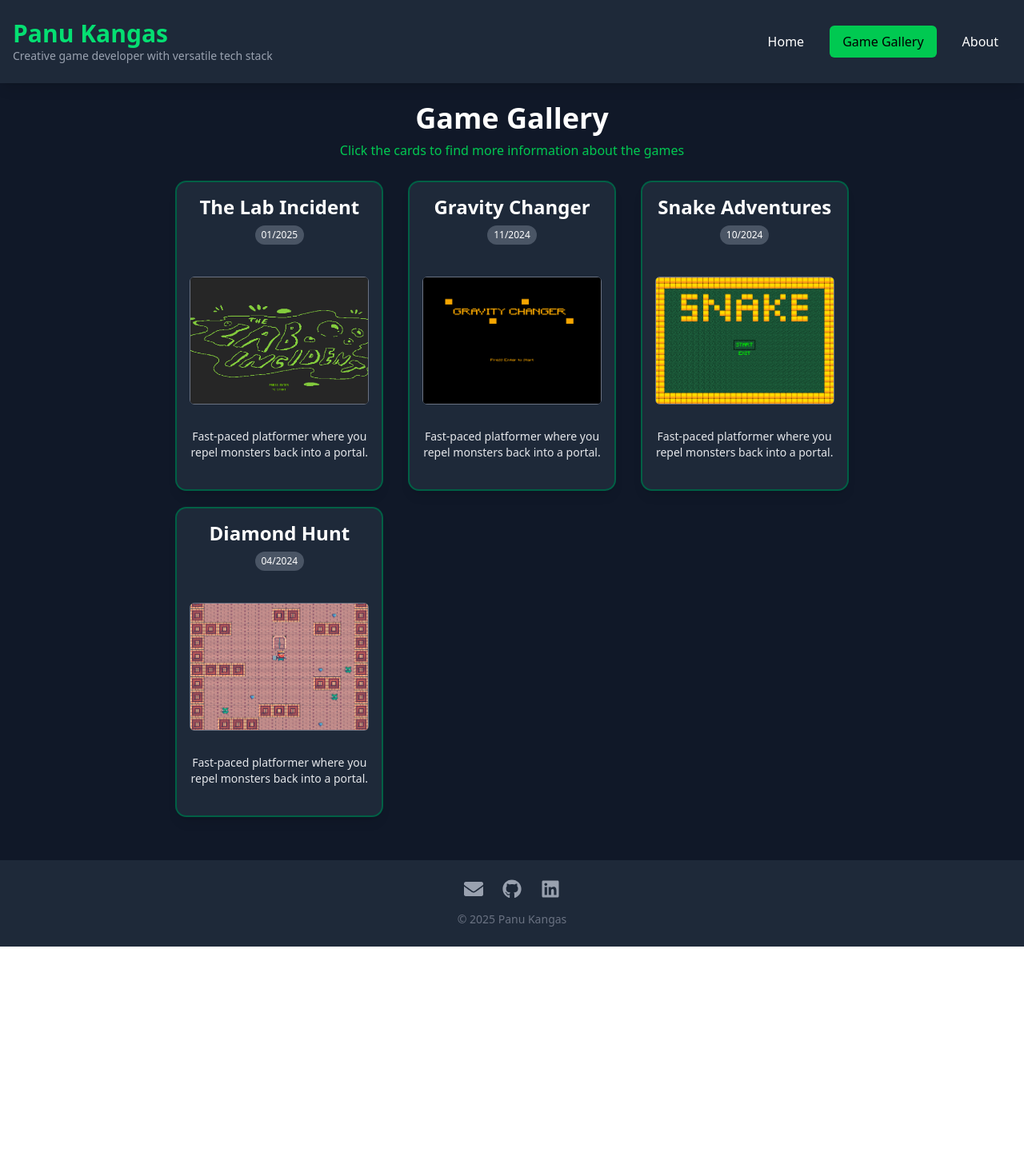
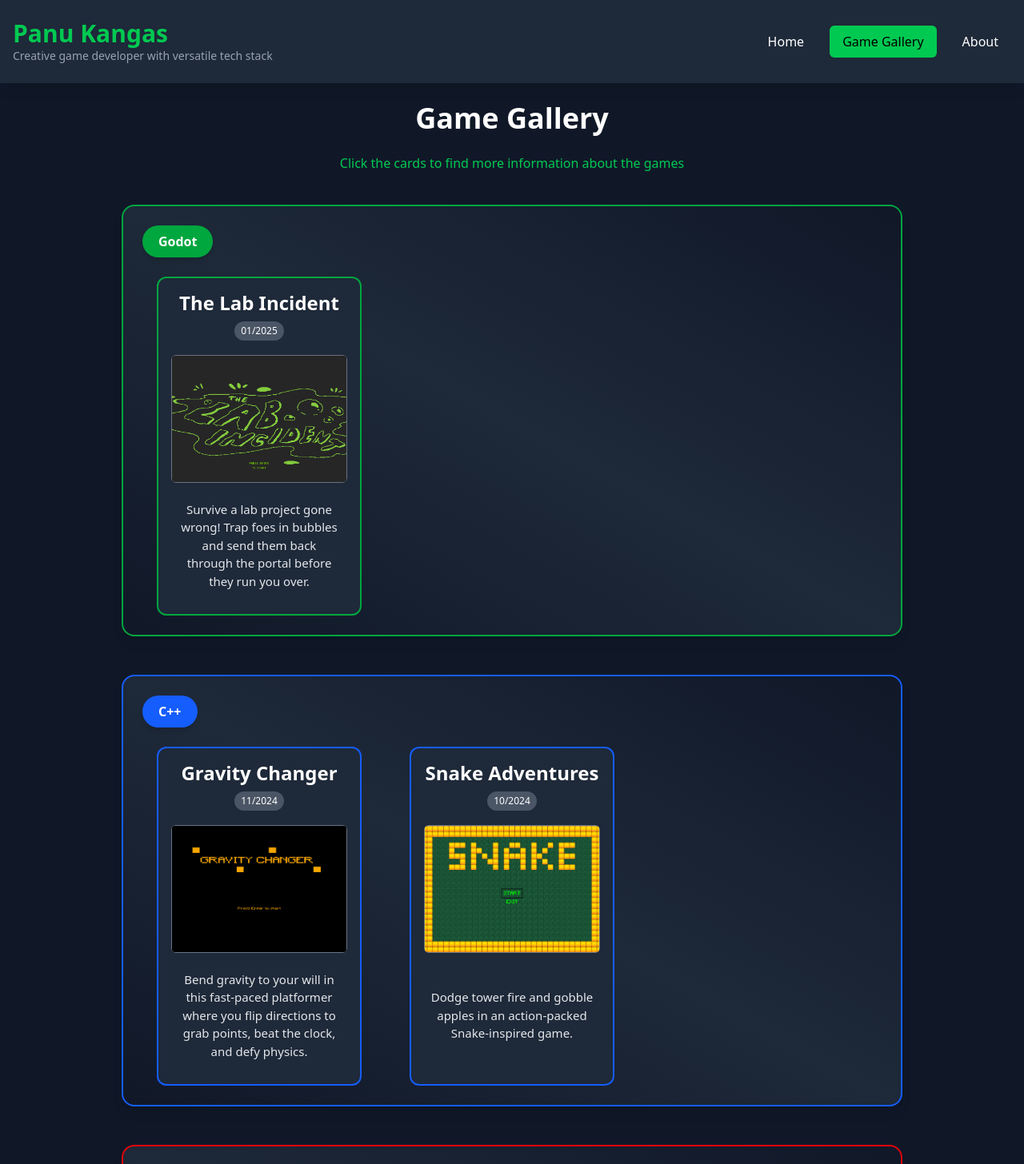
Before and after one commit to panu-kangas/game-portfolio, a React (Vite) app: page /gallery in a window 1280 px wide. Shown: the top 1456 px of the page at 80% size. Before the commit the page ends 1184 px from the top, so only its background shows below. Built offline with nearby package versions, Linux system fonts and the light colour scheme.

Commit message:
Updated landing page layout and text, changed Footer mail icon logic and added separate sectiond for tech stacks in Game Gallery

```diff
--- a/src/App.tsx
+++ b/src/App.tsx
@@ -4,6 +4,7 @@ import Gallery from './pages/Gallery'
 import About from './pages/About'
 import Header from './components/Header'
 import Footer from './components/Footer'
+import ScrollToTop from './components/ScrollToTop'
 
 function App() {
   return (
@@ -11,11 +12,14 @@ function App() {
 		<Header />
 
     <main className="flex-grow">
+		<ScrollToTop>
 			<Routes>
 				<Route path="/" element={<Home />} />
 				<Route path="/gallery" element={<Gallery />} />
 				<Route path="/about" element={<About />} />
 			</Routes>
+		</ScrollToTop>
+
     </main>
 
       <Footer />
--- a/src/components/Footer.tsx
+++ b/src/components/Footer.tsx
@@ -1,38 +1,105 @@
-import React from 'react'
+import React, { useState, useRef, useEffect } from 'react'
 import { FaGithub, FaLinkedin, FaEnvelope } from 'react-icons/fa'
 
 const Footer: React.FC = () => {
+  const [showEmailPopup, setShowEmailPopup] = useState(false)
+  const [copied, setCopied] = useState(false)
+  const popupRef = useRef<HTMLDivElement>(null)
+  const buttonRef = useRef<HTMLButtonElement>(null)
+
+  const email = 'kangas.panu@gmail.com'
+
+  useEffect(() => {
+    const handleClickOutside = (event: MouseEvent) => {
+      const target = event.target as Node
+      if (
+        popupRef.current &&
+        !popupRef.current.contains(target) &&
+        buttonRef.current &&
+        !buttonRef.current.contains(target)
+      ) {
+        setShowEmailPopup(false)
+        setCopied(false)
+      }
+    }
+
+    document.addEventListener('mousedown', handleClickOutside)
+    return () => {
+      document.removeEventListener('mousedown', handleClickOutside)
+    }
+  }, [])
+
+  const handleCopy = async () => {
+    try {
+      await navigator.clipboard.writeText(email)
+      setCopied(true)
+      setTimeout(() => setCopied(false), 2000)
+    } catch (err) {
+      console.error('Failed to copy email:', err)
+    }
+  }
+
+  const togglePopup = () => {
+    setShowEmailPopup((prev) => !prev)
+    setCopied(false)
+  }
+
   return (
     <footer className="bg-gray-800 text-gray-400 text-center p-6 mt-8">
-      <div className="flex justify-center space-x-6 items-center">
-        <a
-          href="mailto:kangas.panu@gmail.com"
-          aria-label="Email"
-          className="hover:text-green-400 transition-colors"
-        >
-          <FaEnvelope className="w-6 h-6" />
-        </a>
+      <div className="flex justify-center gap-6 items-center relative">
 
+        {/* Email Icon + Popup */}
+        <div className="relative flex items-center justify-center">
+          <button
+            ref={buttonRef}
+            onClick={togglePopup}
+            aria-label="Show Email"
+            className="hover:text-green-400 transition-colors"
+          >
+            <FaEnvelope className="w-6 h-6" />
+          </button>
+
+          {showEmailPopup && (
+            <div
+              ref={popupRef}
+              className="absolute bottom-8 left-1/2 -translate-x-1/2 bg-gray-700 border border-green-400 text-white text-sm rounded-lg px-4 py-2 shadow-lg z-50"
+            >
+              <div className="flex flex-col items-center">
+                <span className="font-mono mb-2">{email}</span>
+                <button
+                  onClick={handleCopy}
+                  className="text-sm px-3 py-1 rounded-md bg-green-500 hover:bg-green-400 text-black transition"
+                >
+                  {copied ? 'Copied!' : 'Copy'}
+                </button>
+              </div>
+            </div>
+          )}
+        </div>
+
+        {/* GitHub */}
         <a
           href="https://github.com/panu-kangas"
           target="_blank"
           rel="noopener noreferrer"
           aria-label="GitHub"
-          className="hover:text-green-400 transition-colors"
+          className="hover:text-green-400 transition-colors flex items-center justify-center"
         >
           <FaGithub className="w-6 h-6" />
         </a>
 
+        {/* LinkedIn */}
         <a
           href="https://linkedin.com/in/panu-kangas"
           target="_blank"
           rel="noopener noreferrer"
           aria-label="LinkedIn"
-          className="hover:text-green-400 transition-colors"
+          className="hover:text-green-400 transition-colors flex items-center justify-center"
         >
           <FaLinkedin className="w-6 h-6" />
         </a>
       </div>
+
       <p className="mt-4 text-sm text-gray-500">
         © {new Date().getFullYear()} Panu Kangas
       </p>
--- a/src/components/GameCard.tsx
+++ b/src/components/GameCard.tsx
@@ -20,14 +20,14 @@ const techIcons: Record<string, JSX.Element> = {
   MLX: <img src={MlxLogo} alt="MLX42" className="w-15 h-9" />
 }
 
-const GameCard = (props: GameCardProps) => {
+const GameCard = (props: GameCardProps & { borderClass?: string }) => {
   const {
     title,
     releaseDate,
     previewImg,
-    stack,
     shortDescription,
     bgColor,
+    borderClass = 'border-gray-600',
   } = props
 
   const [hovered, setHovered] = useState(false)
@@ -36,14 +36,17 @@ const GameCard = (props: GameCardProps) => {
   return (
     <>
 		<div
-        className={`relative w-64 h-96 rounded-xl overflow-hidden shadow-lg transition-all duration-300 cursor-pointer p-4 flex flex-col justify-between
-		${hovered ? 'scale-105 shadow-2xl ring-3 ring-emerald-500 ring-opacity-50' : 'shadow-l ring-2 ring-emerald-800 ring-opacity-50'}
+		className={`relative w-64 h-[424px] rounded-xl overflow-hidden transition-all duration-300 cursor-pointer p-4 flex flex-col
 			${bgColor}
+			${hovered
+			? `scale-105 border-4 ${borderClass.replace('border-', 'border-')}`
+			: `border-2 ${borderClass}`}
 		`}
 		onMouseEnter={() => setHovered(true)}
 		onMouseLeave={() => setHovered(false)}
 		onClick={() => setModalOpen(true)}
 		>
+			{/* Title + release date */}
 			<div className="h-[72px] flex flex-col items-center justify-start gap-1">
 			<h3 className="text-2xl font-bold text-white text-center leading-tight line-clamp-2">
 				{title}
@@ -53,17 +56,8 @@ const GameCard = (props: GameCardProps) => {
 			</p>
 			</div>
 
-	{/*
-		<div className="flex gap-2 justify-center mb-2 mt-3">
-			{stack.map((tech) => (
-			<span key={tech} title={tech}>
-				{techIcons[tech]}
-			</span>
-			))}
-		</div>
-	*/}
-
-        <div className="h-40 flex items-center justify-center my-2 border-1 border-gray-500 rounded-md">
+			{/* Image */}
+			<div className="h-40 flex items-center justify-center my-2 border border-gray-500 rounded-md">
 			<img
 				src={previewImg}
 				alt={title}
@@ -71,10 +65,12 @@ const GameCard = (props: GameCardProps) => {
 			/>
 			</div>
 
-        <div className="min-h-[60px] text-sm text-gray-200">
-			<p className="text-s mb-2 text-center">{shortDescription}</p>
+			{/* Description */}
+			<div className="flex-1 flex items-center justify-center">
+			<p className="text-[0.9375rem] text-gray-200 text-center px-2">
+				{shortDescription}
+			</p>
 			</div>
-
       </div>
 
       {modalOpen && (
--- a/src/components/Header.tsx
+++ b/src/components/Header.tsx
@@ -14,7 +14,7 @@ const Header = () => {
     <header className="bg-gray-800 text-white shadow-lg sticky top-0 z-50">
       <div className="mx-auto px-4 py-6 flex flex-col md:flex-row items-center justify-between">
         <div>
-          <h1 className="text-3xl font-bold text-green-400">Panu Kangas</h1>
+          <h1 className="text-3xl font-bold text-green-500">Panu Kangas</h1>
           <p className="text-sm text-gray-400">
             Creative game developer with versatile tech stack
           </p>
--- /dev/null
+++ b/src/components/ScrollToTop.tsx
@@ -0,0 +1,15 @@
+import { useEffect } from "react";
+import { useLocation } from "react-router-dom";
+
+const ScrollToTop = (props) => {
+    const location = useLocation();
+    useEffect(() => {
+      window.scrollTo({top: 0, left: 0, behavior: 'smooth' });
+    }, [location]);
+
+    return <>
+        {props.children}
+    </>
+  };
+
+export default ScrollToTop
--- a/src/data/games.ts
+++ b/src/data/games.ts
@@ -18,7 +18,7 @@ export const games = [
 	videoSrc: labIncidentVideo,
 	stack: ['Godot'],
 	bgColor: commonBgColor,
-	shortDescription: 'Fast-paced platformer where you repel monsters back into a portal.',
+	shortDescription: 'Survive a lab project gone wrong! Trap foes in bubbles and send them back through the portal before they run you over.',
 	description:
 		'The Lab Incident is a fast-paced 2D platformer created during the Finnish Game Jam 2025. You play as a lone scientist trying to repel waves of otherworldly monsters back into a dimensional portal before they overrun the facility. With tight movement mechanics, escalating intensity, and a minimalist retro aesthetic, the game offers a short but intense arcade experience developed in just 48 hours.',
 	process: [
@@ -41,7 +41,7 @@ export const games = [
 	videoSrc: gravityChangerVideo,
 	stack: ['Cpp', 'SFML'],
 	bgColor: commonBgColor,
-	shortDescription: 'Fast-paced platformer where you repel monsters back into a portal.',
+	shortDescription: 'Bend gravity to your will in this fast-paced platformer where you flip directions to grab points, beat the clock, and defy physics.',
 	description:
 		'Gravity Changer is a 2D platformer built with C++ and SFML, featuring a unique gravity-shifting mechanic. The player can invert gravity at will, navigating complex levels that challenge spatial awareness and timing. This solo project was developed over two weeks and focuses on responsive movement, smooth transitions between gravity states, and dynamic level design.',
 	process: [
@@ -63,7 +63,7 @@ export const games = [
 	videoSrc: snakeAdventuresVideo,
 	stack: ['Cpp', 'SFML'],
 	bgColor: commonBgColor,
-	shortDescription: 'Fast-paced platformer where you repel monsters back into a portal.',
+	shortDescription: 'Dodge tower fire and gobble apples in an action-packed Snake-inspired game.',
 	description:
 		'Snake Adventures is a modern take on the classic snake game, built with C++ and the SFML library. While it retains the core mechanics of traditional snake gameplay, it introduces a small twist that adds variety and challenge. As a beginner-friendly solo project, this game helped lay the foundation for more complex game development work.',
 	process: [
@@ -86,7 +86,7 @@ export const games = [
 	videoSrc: diamondHuntVideo,
 	stack: ['C', 'MLX'],
 	bgColor: commonBgColor,
-	shortDescription: 'Fast-paced platformer where you repel monsters back into a portal.',
+	shortDescription: 'Play as a hammer-swinging king on a quest to reclaim his lost diamonds while battling mischievous pigs in a 2D adventure.',
 	description:
 		'Diamond Hunt is a retro-style 2D puzzle adventure game where you guide a determined king through a maze of hazards to recover his stolen diamonds. But beware — cunning evil pigs guard the treasure! Built entirely in C using the MLX42 graphics library, this game blends simple mechanics with hand-crafted sprite-based visuals and real-time keyboard input.',
 	process: [
--- a/src/pages/Gallery.tsx
+++ b/src/pages/Gallery.tsx
@@ -1,18 +1,58 @@
 import GameCard from '../components/GameCard'
 import { games } from '../data/games'
 
+const techStackMeta = {
+  C: { label: 'C', color: 'bg-red-600', border: 'border-red-600' },
+  Cpp: { label: 'C++', color: 'bg-blue-600', border: 'border-blue-600' },
+  Godot: { label: 'Godot', color: 'bg-green-600', border: 'border-green-600' },
+  TypeScript: { label: 'TypeScript', color: 'bg-yellow-500', border: 'border-yellow-500' },
+}
+
 const Gallery = () => {
+  // Group games by primary stack (first stack)
+  const groupedGames = games.reduce((acc, game) => {
+    const primaryStack = game.stack[0]
+    if (!acc[primaryStack]) acc[primaryStack] = []
+    acc[primaryStack].push(game)
+    return acc
+  }, {} as Record<string, typeof games>)
+
   return (
-    <div className="text-white max-w-4xl mx-auto p-6">
-		<h2 className="text-4xl font-bold mb-2 text-center">Game Gallery</h2>
-		<p className="text-m text-green-500 text-center mb-7">
-				Click the cards to find more information about the games
-		</p>
-		<div className="grid grid-cols-1 sm:grid-cols-2 lg:grid-cols-3 gap-6 justify-items-center overflow-visible">
-			{games.map((game) => (
-				<GameCard key={game.slug} {...game} />
+    <div className="text-white max-w-5xl mx-auto p-6">
+      <h2 className="text-4xl font-bold mb-6 text-center">Game Gallery</h2>
+      <p className="text-m text-green-500 text-center mb-10">
+        Click the cards to find more information about the games
+      </p>
+
+		{Object.entries(groupedGames).map(([stackKey, games]) => {
+		const meta = techStackMeta[stackKey] || { label: stackKey, color: 'bg-gray-700', border: 'border-gray-700' }
+		return (
+			<section
+			key={stackKey}
+			className={`
+				mb-12 p-6 rounded-2xl border-2 ${meta.border} bg-opacity-20
+				bg-gradient-to-tr from-gray-900 via-gray-800 to-gray-900
+				shadow-lg
+			`}
+			style={{ backgroundColor: `${meta.color.replace('bg-', '')}20` /* 20 = 12.5% opacity */ }}
+			>
+			<h3
+				className={`
+				inline-block px-5 py-2 rounded-full font-semibold text-white
+				${meta.color} shadow-md shadow-${meta.color.replace('bg-', '')}/70
+				`}
+			>
+				{meta.label}
+			</h3>
+
+			<div className="grid grid-cols-1 sm:grid-cols-2 lg:grid-cols-3 gap-6 justify-items-center overflow-visible mt-6">
+				{games.map((game) => (
+				<GameCard key={game.slug} {...game} borderClass={`${meta.border}`} />
 			))}
-		</div>
+			</div>
+			</section>
+		)
+		})}
     </div>
   )
 }
```
Also changed, not shown: src/pages/Home.tsx (+22 -11 lines). Lines whose indentation alone changed are shown as unchanged.
